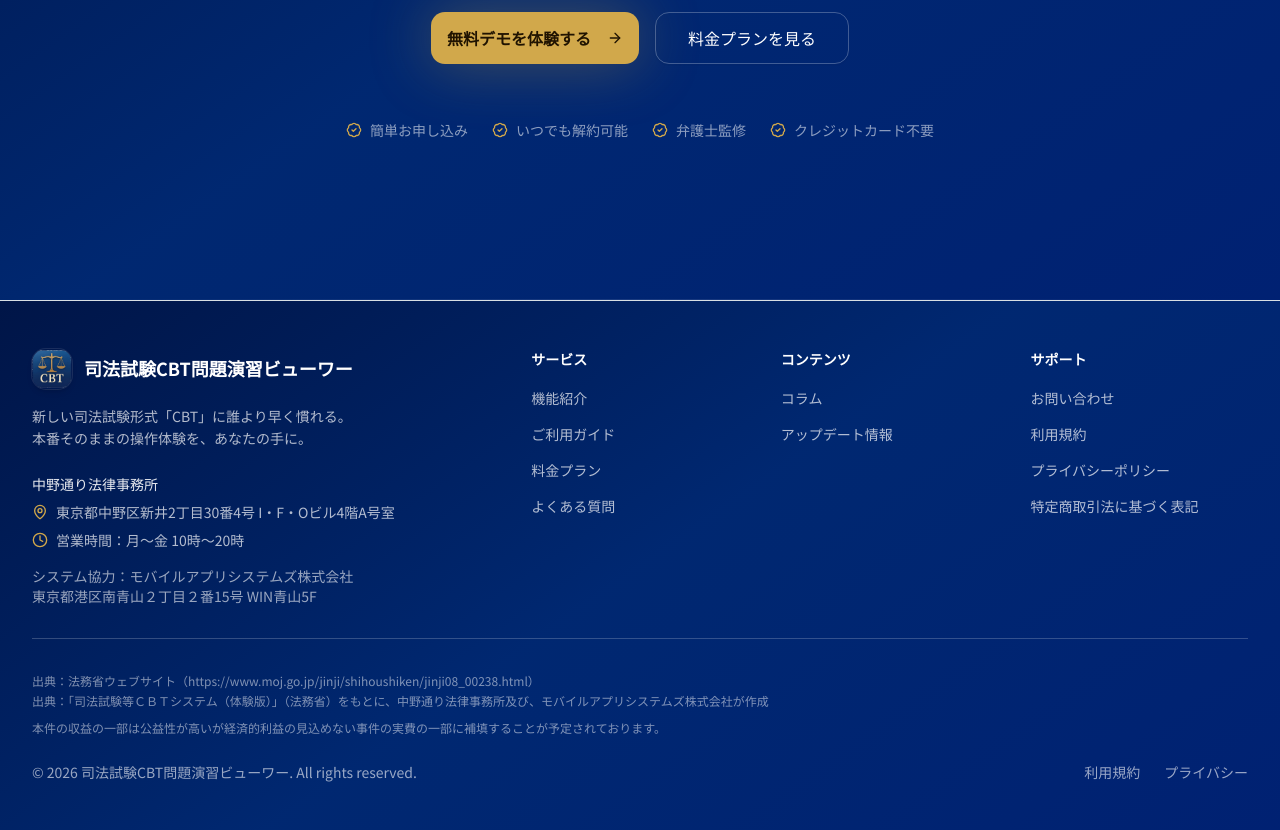
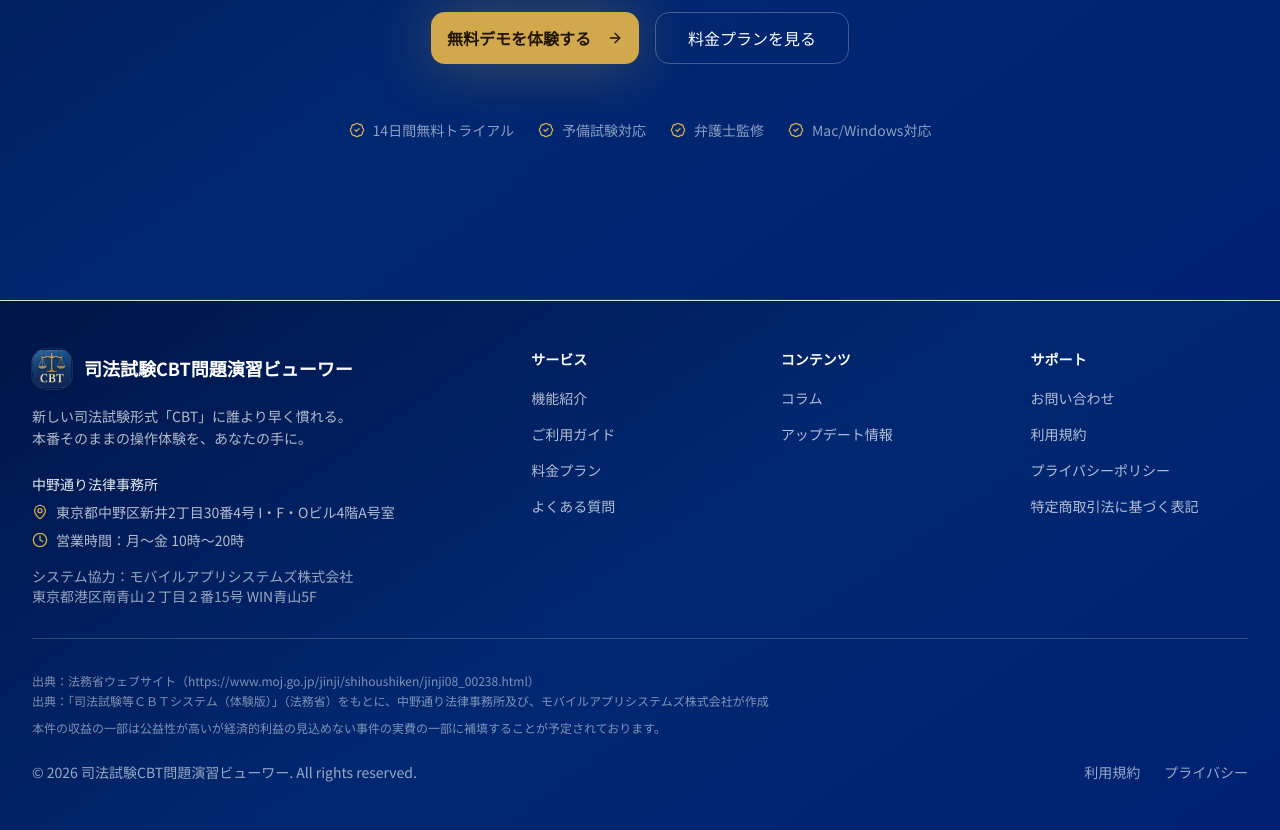
Before and after one commit to Legal-Bar-Examination-CBT/CBT-website, a Next.js app: page / in a window 1280 px wide. Shown: the part 9100-9930 px from the top of the page. Built offline with nearby package versions, Linux system fonts and the light colour scheme.

Commit message:
chore(home): align CTA trust badges with hero copy
Update CTA footer badges to match the hero section messaging so benefits stay consistent across the landing page.

```diff
--- a/components/home/cta-section.tsx
+++ b/components/home/cta-section.tsx
@@ -66,10 +66,10 @@
         {/* Trust badges */}
         <div className="flex flex-wrap items-center justify-center gap-6 text-sm text-white/55">
           {[
-            "簡単お申し込み",
-            "いつでも解約可能",
+            "14日間無料トライアル",
+            "予備試験対応",
             "弁護士監修",
-            "クレジットカード不要",
+            "Mac/Windows対応",
           ].map((item) => (
             <div key={item} className="flex items-center gap-2">
               <BadgeCheck className="h-4 w-4 text-gold" />
```
